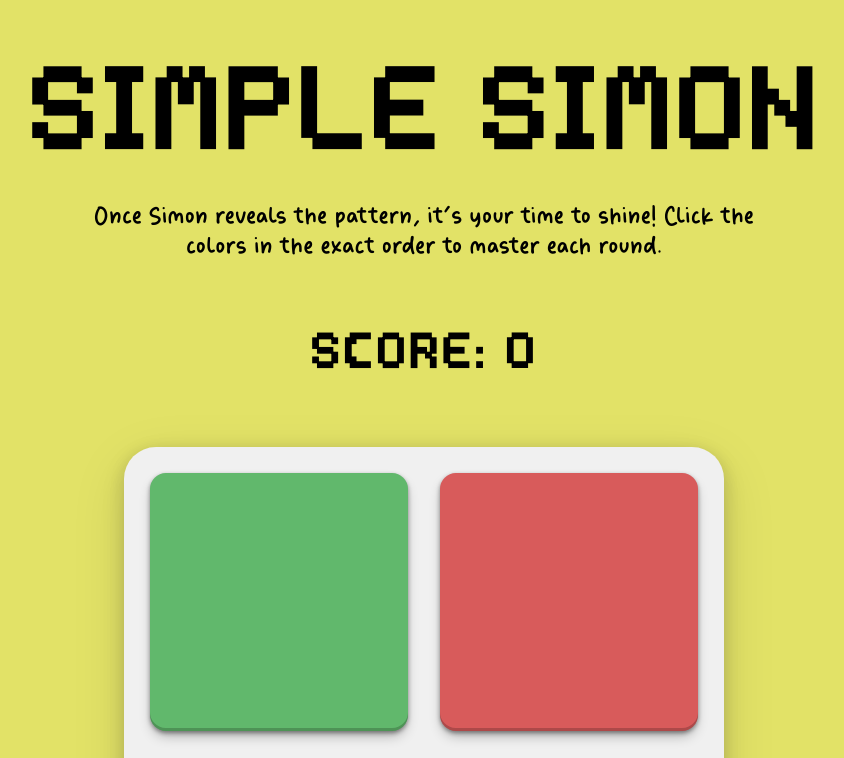
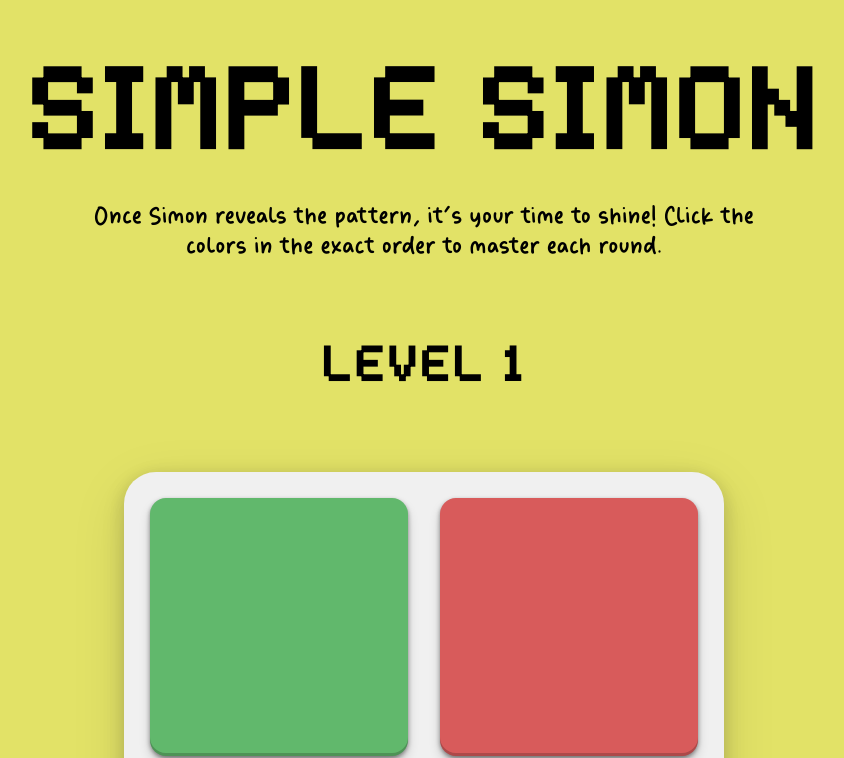
Before and after one commit to Murtaza34/simon-game, a plain HTML site: page index.html in a window 1280 px wide. Both pictures are taken after a click on the button "START". Shown: the top 758 px of the page, without its empty margins (216-1060 px from the left). Drawn offline with nearby package versions, Linux system fonts and the light colour scheme.

Commit message:
check sequence updated for computer and user

```diff
--- a/index.html
+++ b/index.html
@@ -25,7 +25,7 @@
     <main>
       <section class="score-container">
         <button class="start-button" id="start-button">start</button>
-        <p class="display-score" id="display-score">Score:</p>
+        <p class="display-score" id="display-score"></p>
       </section>
       <section class="button-container">
         <div class="grid">
--- a/index.js
+++ b/index.js
@@ -1,19 +1,10 @@
 $(document).ready(function () {
-  const green_btn = $("#green");
-  const red_btn = $("#red");
-  const blue_btn = $("#blue");
-  const yellow_btn = $("#yellow");
-  const yellow_sound = new Audio("/sounds/yellow.mp3");
-  // const green_sound = new Audio("/sounds/green.mp3");
-  const blue_sound = new Audio("/sounds/blue.mp3");
-  const red_sound = new Audio("/sounds/red.mp3");
-
   const computer_sequence = [];
-  const user_sequence = [];
+  let user_sequence = [];
   const button_colors = ["green", "red", "yellow", "blue"];
   let game_started = false;
   let game_over = false;
-  let score = 0;
+  let level = 0;
   let high_score = 0;
 
   // -------------- Main game loop -------------- //
@@ -21,15 +12,19 @@ $(document).ready(function () {
     if (!game_started) {
       $(".start-button").css("visibility", "hidden");
       setTimeout(() => {
-        $("#display-score").text(`SCORE: ${score}`);
         $("#display-score").css("visibility", "visible");
-      }, 500);
+      }, 300);
       generate_sequence();
+      get_user_input();
       game_started = true;
     }
   });
 
   function generate_sequence() {
+    user_sequence = [];
+    level++;
+    $("#display-score").text(`LEVEL ${level}`);
+
     // get random number between 0 - 4
     const randomNumber = Math.floor(Math.random() * button_colors.length);
     const randomColor = button_colors[randomNumber];
@@ -37,19 +32,34 @@ $(document).ready(function () {
     // setout a delay so user can see the order once start is pressed
     setTimeout(() => {
       $(`#${randomColor}`).fadeOut(100).fadeIn(80);
-      const computer_color_sound = new Audio(`/sounds/${randomColor}.mp3`);
-      computer_color_sound.play();
+      play_Sound(randomColor);
     }, 500);
+    // console.log(computer_sequence);
   }
 
-  $(".btn").on('click', function(){
-    const userChosenColor = this.id
-    user_sequence.push(userChosenColor)
-    const user_color_sound = new Audio(`/sounds/${userChosenColor}.mp3`)
-    user_color_sound.play();
-    // console.log(user_sequence);
-  });
+  // users sequence order
+  function get_user_input() {
+    $(".btn").on("click", function () {
+      const userChosenColor = this.id;
+      user_sequence.push(userChosenColor);
+      play_Sound(userChosenColor);
+      // console.log(user_sequence);
+      check_sequence(user_sequence.length - 1);
+    });
+  }
 
-  function get_user_input() {}
-  function check_sequence() {}
+  function play_Sound(color) {
+    const game_sound = new Audio(`/sounds/${color}.mp3`);
+    game_sound.play();
+  }
+  // checks both computer and user sequence
+  function check_sequence(currentColor) {
+    if (user_sequence[currentColor] === computer_sequence[currentColor]) {
+      if (user_sequence.length === computer_sequence.length) {
+        setTimeout(() => {
+          generate_sequence();
+        }, 500);
+      }
+    }
+  }
 });
--- a/style.css
+++ b/style.css
@@ -48,7 +48,7 @@ body {
 }
 
 .start-button {
-  position: absolute;
+  position: relative;
   text-transform: uppercase;
   max-width: 400px;
   font-size: 2.3rem;
@@ -77,6 +77,7 @@ body {
 
 .display-score {
   visibility: hidden;
+  position: absolute;
   font-size: 3rem;
   letter-spacing: 5px;
   font-weight: bold;
@@ -122,6 +123,7 @@ body {
 .grid .btn:active {
   cursor: pointer;
   box-shadow: rgba(0, 0, 0, 0.05) 0px 0px 0px 1px, rgb(209, 213, 219) 0px 0px 0px 1px inset;
+
 }
 
 .btn-green {
```
